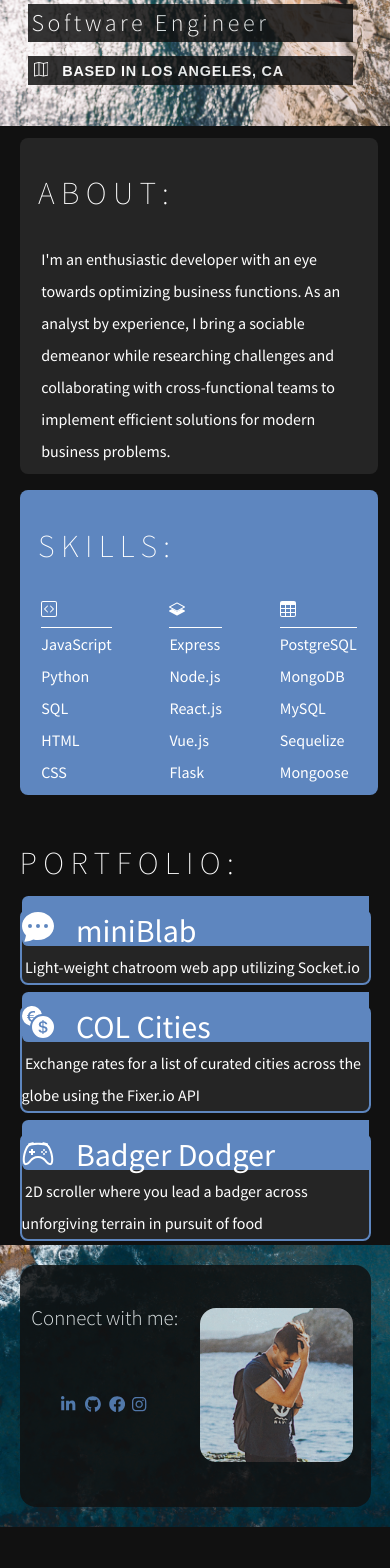
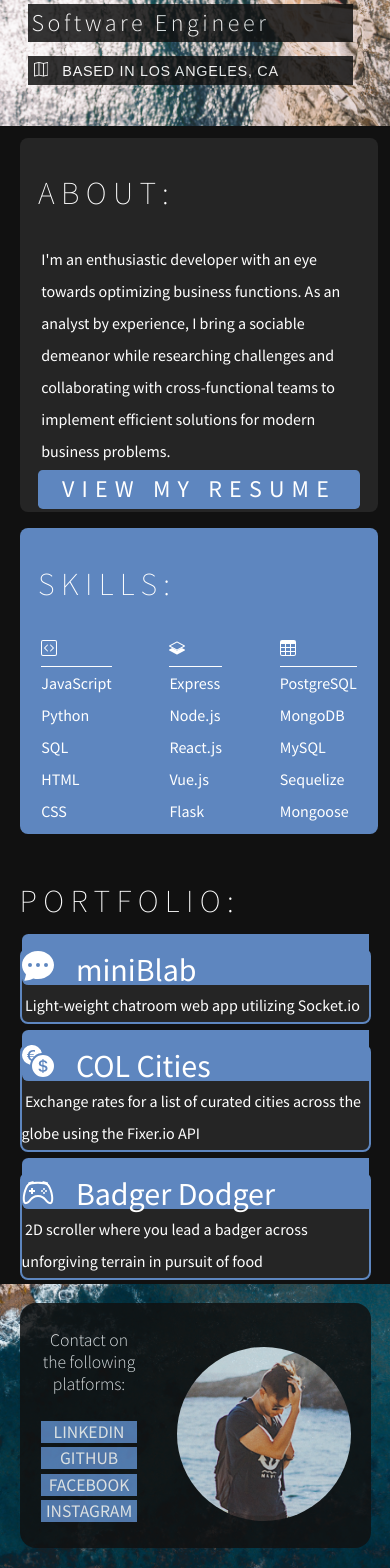
Before and after one commit to jimmygranadino/portfolio-react, a React (Create React App) app: page / in a window 390 px wide. Shown: the part 186-1754 px from the top of the page. Before the commit the page ends 1713 px from the top, so only its background shows below. Built offline with nearby package versions, Linux system fonts and the light colour scheme; a web font is replaced by a local one.

Commit message:
updated rez

```diff
--- a/src/App.css
+++ b/src/App.css
@@ -111,7 +111,8 @@ a:hover {
   width: 90%;
   overflow: visible;
   transition: all .7s ease-in;
-  z-index: 3;
+  z-index: 2;
+
 }
 
 .scrolled {
@@ -119,8 +120,6 @@ a:hover {
   top: 0;
   left: 0;
   background-color: #111111;
-  backdrop-filter: blur(24px);
-  opacity: 0.8;
 }
 
 .navbar-link {
@@ -219,7 +218,8 @@ a:hover {
   font-family: 'PT Mono', sans-serif;
   font-size: 1.25vw;
   line-height: 1em;
-  font-weight: bold;
+  font-weight: 400;
+  letter-spacing: 0.15em;
 }
 
 .map-icon {
@@ -365,12 +365,17 @@ a:hover {
 .res-link {
   color: #ffffff;
   background-color: #5e86bf;
-  font-size: 2em;
+  letter-spacing: 0.3em;
+  font-size: 1.5em;
   font-family: 'Source Sans Pro', sans-serif;
-  font-weight: 300;
-  margin: 1.25em 1em 0.2em;
-  padding: 10px 55px 10px 55px;
-  border-radius: 0.5em;
+  font-weight: 400;
+  padding: 0.5em;
+  border-radius: 0.2em;
+  line-height: 0.6em;
+  display: flex;
+  flex-wrap: wrap;
+  align-content: space-around;
+  flex-direction: column;
 }
 
 .res-link:hover {
@@ -401,7 +406,7 @@ a:hover {
 .contact-card {
   background: #111111;
   margin: 5%;
-  padding: 5% 0 3% 0;
+  padding: 2% 0 1% 0;
   opacity: 0.85;
   border-radius: 1em;
 }
@@ -411,11 +416,12 @@ a:hover {
   grid-template-columns: repeat(2, 1fr);
   grid-gap: 10px;
   grid-template-rows: repeat(2, 1fr);
+  align-items: center;
 }
 
 .contact-heading {
   color: #ffffff;
-  font-size: 2em;
+  font-size: 1.7em;
   font-family: 'Source Sans Pro', sans-serif;
   font-weight: 300;
   text-align: center;
@@ -426,11 +432,14 @@ a:hover {
   align-content: center;
   justify-content: center;
   margin: 0 auto;
-  padding-top: 1em;
+}
+
+.phone-social {
+  display: none;
 }
 
 .avatar {
-  border-radius: 1em;
+  border-radius: 50%;
   width: 55%;
   margin-left: 3em;
 }
@@ -452,6 +461,14 @@ a:hover {
 .contact-three {
   grid-column: 2;
   grid-row: 1/3;
+}
+
+.social-text {
+  font-size: 1em;
+  font-weight: 400;
+  color: #ffffff;
+  box-shadow: inset 0px 0px 0px 1000px #5e86bf;
+  margin: 0.25em;
 }
 
 @media screen and (max-width: 700px) {
@@ -508,10 +525,10 @@ a:hover {
     display: none;
   }
   .contact-heading {
-    font-size: 1.3em;
+    font-size: 1.1em;
   }
   .avatar {
-    margin: 1.5em 0 0 0;
+    margin: 1em 0 0 1em;
     width: 90%;
   }
   svg {
@@ -540,6 +557,21 @@ a:hover {
   .skills-box {
     margin-left: 0.5em;
   }
+  .social {
+    display: none;
+  }
+  .phone-social {
+    display: inline-block;
+  }
+  .contact-content {
+    display: flex;
+  }
+  .contact-one {
+    padding-left: 1em;
+  }
+  .contact-three {
+    padding-right: 1em;
+  }
 }
 
 @media screen and (max-width: 700px) {
--- a/src/components/About.jsx
+++ b/src/components/About.jsx
@@ -1,4 +1,5 @@
 import React from 'react';
+import Resume from './JGresume.pdf'
 
 const About = () => {
 
@@ -8,6 +9,7 @@ const About = () => {
                 <div className="content about-box">
                     <h1 className="headings" id="about">ABOUT:</h1>
                     <p className="content-text">I'm an enthusiastic developer with an eye towards optimizing business functions. As an analyst by experience, I bring a sociable demeanor while researching challenges and collaborating with cross-functional teams to implement efficient solutions for modern business problems. </p>
+                    <a href={Resume} target="_blank" rel="noopener noreferrer" className="res-link">VIEW MY RESUME</a>
                 </div>
                 <div className="content skills-box">
                     <h1 className="headings" id="skills">SKILLS:</h1>
--- a/src/components/Contact.jsx
+++ b/src/components/Contact.jsx
@@ -7,7 +7,15 @@ const Contact = () => {
         <section id="contact">
             <div className="contact-card">
                 <div className="contact-content">
-                    <p className="contact-heading contact-one">Connect with me:</p>
+                    <p className="contact-heading contact-one">Contact on the following platforms:
+                    <div className="phone-social">
+                        <br />
+                        <p className="social-text"><a href="http://linkedin.com/in/jimmygranadino"  className="social-text">LINKEDIN</a></p>
+                        <p className="social-text"><a href="https://github.com/jimmygranadino" className="social-text">GITHUB</a></p>
+                        <p className="social-text"><a href="https://www.facebook.com/jimmygranadino" className="social-text">FACEBOOK</a></p>
+                        <p className="social-text"><a href="https://instagram.com/rockpaperjimmy" className="social-text">INSTAGRAM</a></p>
+                    </div>
+                    </p>
                     <br />
                     <div className="social contact-two">
                         <div className="icon-spacing">
```
Also changed, not shown: 1 other file (tests, documents, lock files or other folders).
